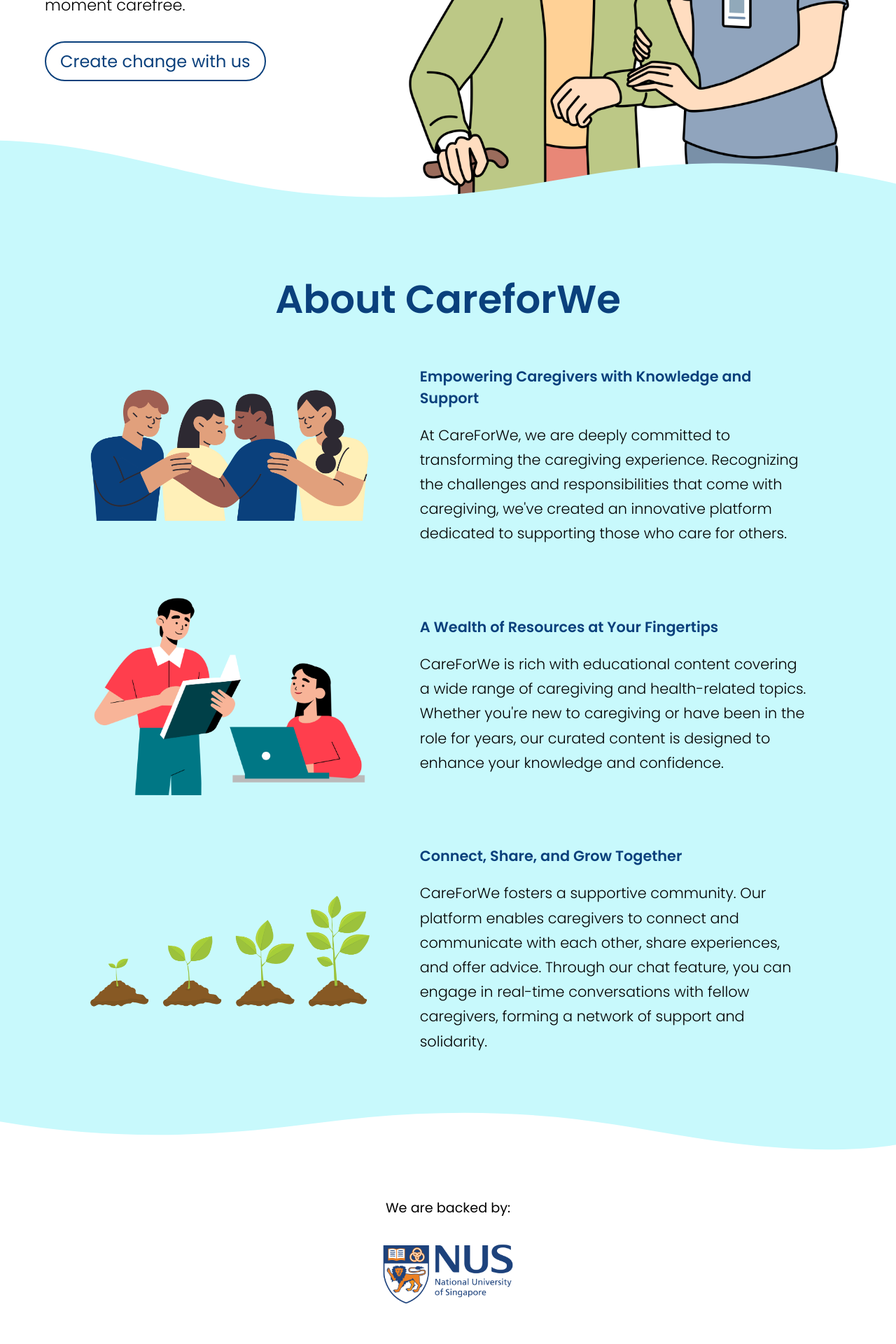
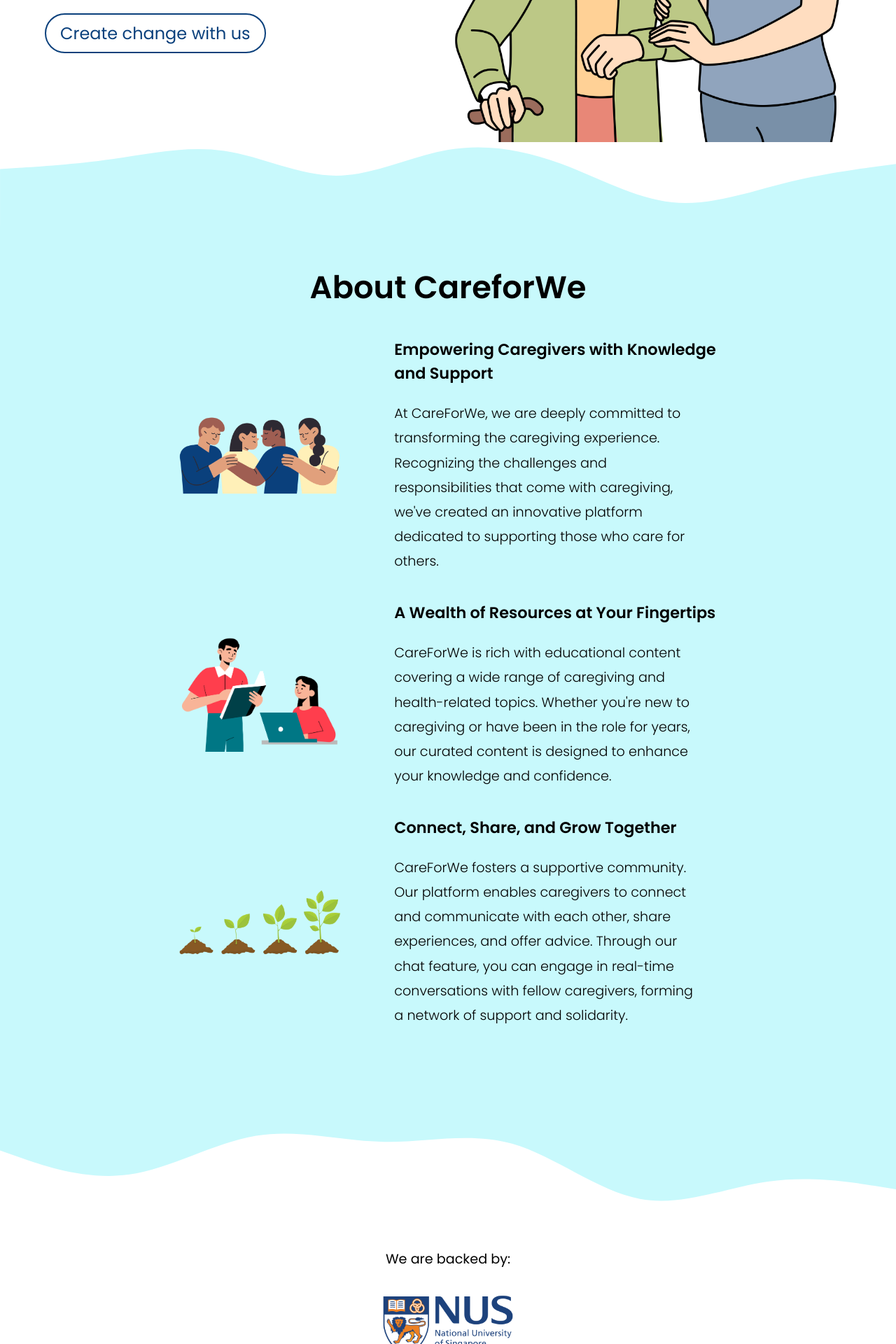
Before and after one commit to CareForWe/careforwe.github.io, a React (Vite) app: page / in a window 1280 px wide. Shown: the part 517-2437 px from the top of the page at 70% size. Built offline with nearby package versions, Linux system fonts and the light colour scheme.

Commit message:
Fix svg waves on landing page.

```diff
--- a/src/components/home/home.css
+++ b/src/components/home/home.css
@@ -4,7 +4,7 @@
 }
 
 .landing {
-    height: calc(100vh - var(--nav_height));
+    height: calc(90vh - var(--nav_height));
     display: flex;
 }
 
@@ -84,92 +84,59 @@ section {
     font-size: 1.5rem;
     font-weight: 500;
     padding: 3% 0px;
-    margin: 0px 20px 0px 20px
+    margin: 0px 20px 0px 20px;
 }
 
-.wave {
-    position: absolute;
-    bottom: 0;
-    left: 0;
-    width: 100%;
-    overflow: hidden;
-    line-height: 0;
-    transform: rotate(180deg);
-}
-
-.wave svg {
+#visual, #visual-bot {
     position: relative;
-    display: block;
-    width: calc(110% + 1.3px);
-    height: 90px;
-}
-
-.wave .shape-fill {
-    fill: var(--background-color-2);
+    z-index: 1000;
 }
 
 .aboutUs {
-    background-color: var(--background-color-2);
-    width: 100vw;
     display: flex;
     justify-content: center;
+    background-color: var(--background-color-2);
 }
 
 .aboutUs_content {
-    width: 80%;
-    margin: 8% 0 5% 0;
-    display: flex;
-    justify-content: center;
-    text-align: center;
-    flex-direction: column;
+    margin-top: 1rem;
+    width: 60%;
 }
 
 .aboutUs_title {
-    font-weight: 600;
-    font-size: 3.5rem;
-    color: var(--primary-text-color-1);
+    font-weight: 700;
+    font-size: 2.8rem;
+    text-align: center;
+    margin: 5% 0 5% 0;
 }
 
 .aboutUs_sec {
     display: flex;
+    justify-content: space-between;
+    align-items: center;
     flex-direction: row;
-    margin: 5% 0 2% 0;
-    align-items: center;
+    margin: 5% 0 5% 0;
+}
+
+.aboutUs_sec_img {
+    width: 30%;
+}
+
+.aboutUs_subtitle {
+    font-weight: 600;
+    font-size: 1.4rem;
+    margin: 0 0 5% 0;
+}
+
+.aboutUs_text {
+    font-weight: 300;
+    font-size: 1.2rem;
+    margin: 0 5% 0 0;
+    line-height: 2.2rem;
 }
 
 .aboutUse_sec_textcontent {
-    display: flex;
-    flex-direction: column;
-    margin-left: 7%;
-    text-align: left;
-}
-
-.aboutUs_sec_img {
-    width: 25rem;
-}
-
-.aboutUs_subtitle {
-    font-size: 1.3rem;
-    font-weight: 600;
-    color: var(--primary-text-color-1);
-}
-
-.aboutUs_text {
-    font-size: 1.3rem;
-    font-weight: 300;
-    margin: 20px 0 0 0;
-    line-height: 2.2rem;
-}
-
-.custom-shape-divider-top-1706091292 svg {
-    position: relative;
-    display: block;
-    width: calc(100% + 1.3px);
-    height: 58px;
-}
-
-.custom-shape-divider-top-1706091292 .shape-fill {
-    fill: var(--background-color-2)
+    width: 60%;
 }
 
 .backedBySec {
@@ -182,7 +149,6 @@ section {
     align-items: center;
     flex-direction: column;
     margin: 5% 0 5% 0;
-
 }
 
 .nus_img {
@@ -222,12 +188,12 @@ section {
 
     .aboutUs_sec {
         flex-direction: column;
-        margin: 15% 0 15% 0
+        margin: 15% 0 15% 0;
     }
 
     .aboutUs_sec_img {
         width: 80%;
-        margin: 0 0 10% 0
+        margin: 0 0 10% 0;
     }
 
     .aboutUs_subtitle {
@@ -263,12 +229,12 @@ section {
 
     .aboutUs_sec {
         flex-direction: column;
-        margin: 15% 0 15% 0
+        margin: 15% 0 15% 0;
     }
 
     .aboutUs_sec_img {
         width: 80%;
-        margin: 0 0 10% 0
+        margin: 0 0 10% 0;
     }
 
     .aboutUs_subtitle {
--- a/src/components/home/home.jsx
+++ b/src/components/home/home.jsx
@@ -1,18 +1,18 @@
-import "./home.css"
-import { Link } from "react-router-dom"
-import landing_img from "../../assets/caregiving.png"
-import support_img from "../../assets/support.png"
-import learn_img from "../../assets/learn.png"
-import grow_img from "../../assets/grow.png"
-import nus_img from "../../assets/NUS.png"
-import { useRef } from "react"
+import "./home.css";
+import { Link } from "react-router-dom";
+import landing_img from "../../assets/caregiving.png";
+import support_img from "../../assets/support.png";
+import learn_img from "../../assets/learn.png";
+import grow_img from "../../assets/grow.png";
+import nus_img from "../../assets/NUS.png";
+import { useRef } from "react";
 
 const Home = () => {
     const ref = useRef(null);
 
     const handleClick = () => {
-        document.querySelector('.aboutUs').scrollIntoView({behavior: 'smooth'})
-    }
+        document.querySelector('.aboutUs').scrollIntoView({ behavior: 'smooth' });
+    };
 
     return (
         <div className="home">
@@ -28,18 +28,15 @@ const Home = () => {
                         <Link className="earlyAdoptBtn" to='/contact'>
                             <text className='earlyAdoptBtnText'>Create change with us</text>
                         </Link>
-
                     </div>
                     <div className="landing_pic">
                         <img src={landing_img} className="landing_img" />
                     </div>
                 </div>
             </section>
-            <div class="wave">
-                <svg data-name="Layer 1" xmlns="http://www.w3.org/2000/svg" viewBox="0 0 1200 120" preserveAspectRatio="none">
-                    <path d="M321.39,56.44c58-10.79,114.16-30.13,172-41.86,82.39-16.72,168.19-17.73,250.45-.39C823.78,31,906.67,72,985.66,92.83c70.05,18.48,146.53,26.09,214.34,3V0H0V27.35A600.21,600.21,0,0,0,321.39,56.44Z" class="shape-fill"></path>
-                </svg>
-            </div>
+            <svg id="visual" viewBox="0 500 900 84" xmlns="http://www.w3.org/2000/svg">
+            <path d="M0 527L18.8 525.8C37.7 524.7 75.3 522.3 112.8 517C150.3 511.7 187.7 503.3 225.2 508.8C262.7 514.3 300.3 533.7 337.8 533.7C375.3 533.7 412.7 514.3 450.2 507.8C487.7 501.3 525.3 507.7 562.8 521.5C600.3 535.3 637.7 556.7 675.2 560.5C712.7 564.3 750.3 550.7 787.8 541.3C825.3 532 862.7 527 881.3 524.5L900 522L900 601L881.3 601C862.7 601 825.3 601 787.8 601C750.3 601 712.7 601 675.2 601C637.7 601 600.3 601 562.8 601C525.3 601 487.7 601 450.2 601C412.7 601 375.3 601 337.8 601C300.3 601 262.7 601 225.2 601C187.7 601 150.3 601 112.8 601C75.3 601 37.7 601 18.8 601L0 601Z" fill="#C8F9FC" stroke-linecap="round" stroke-linejoin="miter"></path>
+            </svg>
             <section className="aboutUs">
                 <div className="aboutUs_content">
                     <div className="aboutUs_title">About CareforWe</div>
@@ -67,7 +64,6 @@ const Home = () => {
                                 Whether you're new to caregiving or have been in the role for years, our curated content is designed to enhance your knowledge and confidence.
                             </div>
                         </div>
-
                     </div>
 
                     <div className="aboutUs_sec">
@@ -81,25 +77,18 @@ const Home = () => {
                                 Through our chat feature, you can engage in real-time conversations with fellow caregivers, forming a network of support and solidarity.
                             </div>
                         </div>
-
                     </div>
                 </div>
-
             </section>
-            <div class="custom-shape-divider-top-1706091292">
-                <svg data-name="Layer 1" xmlns="http://www.w3.org/2000/svg" viewBox="0 0 1200 120" preserveAspectRatio="none">
-                    <path d="M321.39,56.44c58-10.79,114.16-30.13,172-41.86,82.39-16.72,168.19-17.73,250.45-.39C823.78,31,906.67,72,985.66,92.83c70.05,18.48,146.53,26.09,214.34,3V0H0V27.35A600.21,600.21,0,0,0,321.39,56.44Z" class="shape-fill"></path>
-                </svg>
-            </div>
+            <svg id="visual-bot" viewBox="0 0 900 150" xmlns="http://www.w3.org/2000/svg" xmlns:xlink="http://www.w3.org/1999/xlink" version="1.1"><path d="M0 96L21.5 103.5C43 111 86 126 128.8 120.3C171.7 114.7 214.3 88.3 257.2 81.3C300 74.3 343 86.7 385.8 87.3C428.7 88 471.3 77 514.2 89.2C557 101.3 600 136.7 642.8 144.7C685.7 152.7 728.3 133.3 771.2 127.2C814 121 857 128 878.5 131.5L900 135L900 0L878.5 0C857 0 814 0 771.2 0C728.3 0 685.7 0 642.8 0C600 0 557 0 514.2 0C471.3 0 428.7 0 385.8 0C343 0 300 0 257.2 0C214.3 0 171.7 0 128.8 0C86 0 43 0 21.5 0L0 0Z" fill="#C8F9FC" stroke-linecap="round" stroke-linejoin="miter"></path></svg>
             <section className="backedBySec">
                 <div className="backedByContent">
                     <div className="backedByText">We are backed by:</div>
                     <img src={nus_img} className="nus_img" />
                 </div>
-
             </section>
         </div>
-    )
-}
+    );
+};
 
-export default Home
+export default Home;
```
